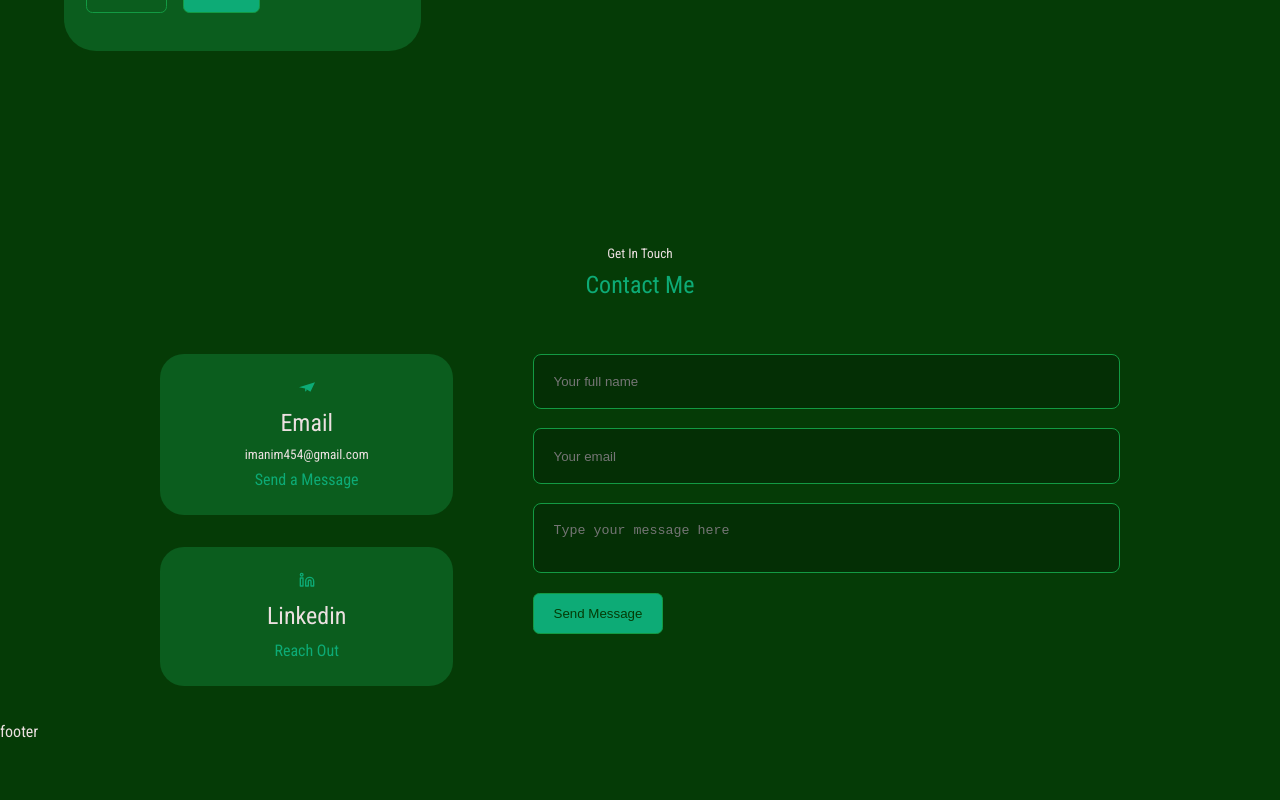
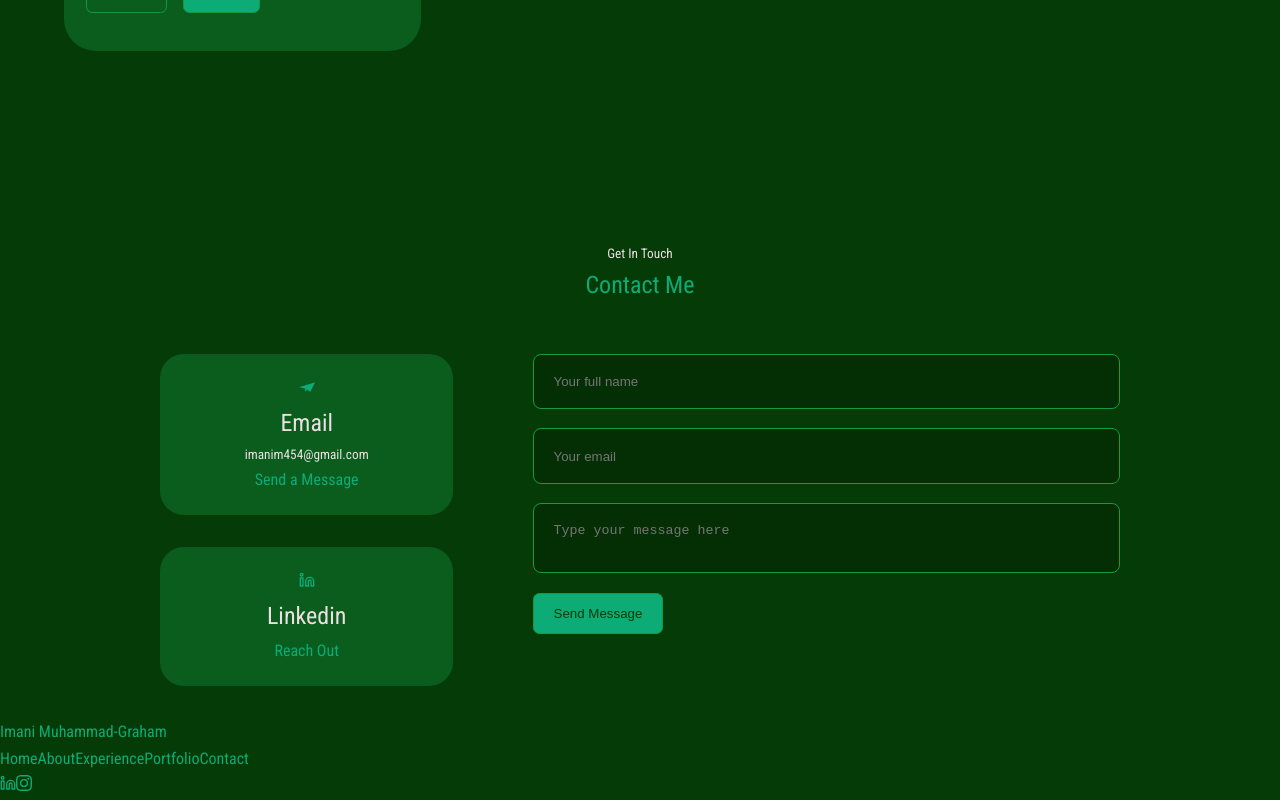
Before and after one commit to Imani-ES/Imani.tech, a React (Create React App) app in the folder imani-website/: page / in a window 1280 px wide. Shown: the part 3026-3826 px from the top of the page. Before the commit the page ends 3771 px from the top, so only its background shows below. Built offline with nearby package versions, Linux system fonts and the light colour scheme.

Commit message:
contact complete
emailjs works properly.
Just need footer and to generate content

```diff
--- a/imani-website/src/components/contact/contact.css
+++ b/imani-website/src/components/contact/contact.css
@@ -61,11 +61,11 @@ input:hover{
 
 /* ==================MEDIA QUERIES (Medium devices)===============*/
 
-@media screen and (max-width: 1024px) {
+/* @media screen and (max-width: 1024px) {
   .contact__container{
 
   }
-}
+} */
 
 /* ==================MEDIA QUERIES (Small devices)===============*/
 
--- a/imani-website/src/components/contact/contact.jsx
+++ b/imani-website/src/components/contact/contact.jsx
@@ -1,14 +1,30 @@
-import React from 'react'
+import React, { useRef } from 'react'
 import './contact.css'
 import {SiMinutemailer} from 'react-icons/si'
 import {FiLinkedin} from 'react-icons/fi'
+import emailjs from 'emailjs-com'
 
 function copy_name_ToClipboard() {
   navigator.clipboard.writeText('Imani Muhammad-Graham');
   alert("You copied my Linkedin Username!");
 };
 
+
 const Contact = () => {
+  const form = useRef();
+
+  const sendEmail = (e) => {
+    e.preventDefault();
+
+    emailjs.sendForm('service_g21dujy', 'template_3xlgl3h', form.current, '3lQE5T0vmZXqVmxKC')
+      .then((result) => {
+          console.log(result.text);
+      }, (error) => {
+          console.log(error.text);
+      });
+
+    e.target.reset();
+  };
   return (
     <section id = "contact">
       <h5>Get In Touch</h5>
@@ -30,7 +46,7 @@ const Contact = () => {
           </article>
         </div>
 
-        <form className='contact_form' action="">
+        <form className='contact_form' ref={form} onSubmit={sendEmail}>
           <input type="text" name='name' placeholder='Your full name' required />
           <input type="text" name='email' placeholder='Your email' required />
           <textarea name="message" placeholder='Type your message here'  required></textarea>
--- a/imani-website/src/components/footer/Footer.jsx
+++ b/imani-website/src/components/footer/Footer.jsx
@@ -1,9 +1,28 @@
 import React from 'react'
 import './footer.css'
+import {FiLinkedin} from 'react-icons/fi'
+import {BsInstagram} from 'react-icons/bs'
 
 const Footer = () => {
   return (
-    <div>footer</div>
+    <footer>
+      <a href="#">Imani Muhammad-Graham</a>
+
+      <ul className='permalinks'>
+        <a href="#">Home</a>
+        <a href="#about">About</a>
+        <a href="#exp">Experience</a>
+        <a href="#portfolio">Portfolio</a>
+        <a href="#contact">Contact</a>
+      </ul>
+
+      <div className="footer_socials">
+        <a href="https://www.linkedin.com/in/imani-muhammad-graham-424b4a127/"><FiLinkedin/></a>
+        <a href="https://www.instagram.com/xhasing.wind/"><BsInstagram/></a>
+
+      </div>
+
+    </footer>
   )
 }
 
--- a/package.json
+++ b/package.json
@@ -1,5 +1,6 @@
 {
   "dependencies": {
+    "emailjs-com": "^3.2.0",
     "react-icons": "^4.7.1"
   }
 }
```
Also changed, not shown: 1 other file (tests, documents, lock files or other folders).
